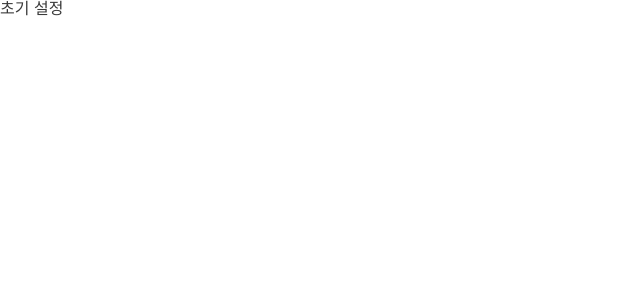
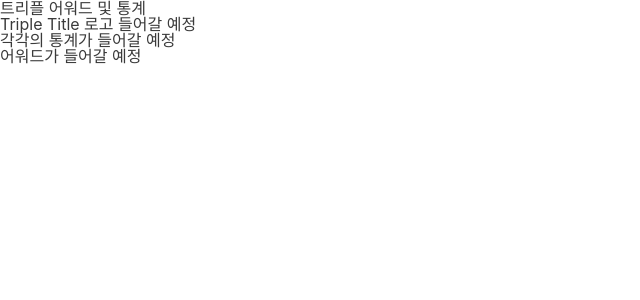
Before and after one commit to linehyang/triple-frontend-homework, a Next.js app: page / in a window 1280 px wide. Shown: the top 300 px of the page, without its empty margins (0-640 px from the left). Built offline with nearby package versions, Linux system fonts and the light colour scheme.

Commit message:
Add/create componets & layout add

```diff
--- /dev/null
+++ b/components/Award.tsx
@@ -0,0 +1,5 @@
+const Award = () => {
+  return <article>어워드가 들어갈 예정</article>
+}
+
+export default Award
--- /dev/null
+++ b/components/Statistics.tsx
@@ -0,0 +1,5 @@
+const Statistics = () => {
+  return <article>각각의 통계가 들어갈 예정</article>
+}
+
+export default Statistics
--- /dev/null
+++ b/components/TitleLogo.tsx
@@ -0,0 +1,5 @@
+const TitleLogo = () => {
+  return <article>Triple Title 로고 들어갈 예정</article>
+}
+
+export default TitleLogo
--- a/pages/index.tsx
+++ b/pages/index.tsx
@@ -1,7 +1,29 @@
 import type { NextPage } from 'next'
+import Head from 'next/head'
+import styled from 'styled-components'
+
+import TitleLogo from '../components/TitleLogo'
+import Statistics from '../components/Statistics'
+import Award from '../components/Award'
+
+const Sectioncontainer = styled.section``
 
 const Home: NextPage = () => {
-  return <div>초기 설정</div>
+  return (
+    <>
+      <Head>
+        <title>Triple Frontend Homework</title>
+      </Head>
+      <main>
+        <Sectioncontainer>
+          <h2>트리플 어워드 및 통계</h2>
+          <TitleLogo />
+          <Statistics />
+          <Award />
+        </Sectioncontainer>
+      </main>
+    </>
+  )
 }
 
 export default Home
```
